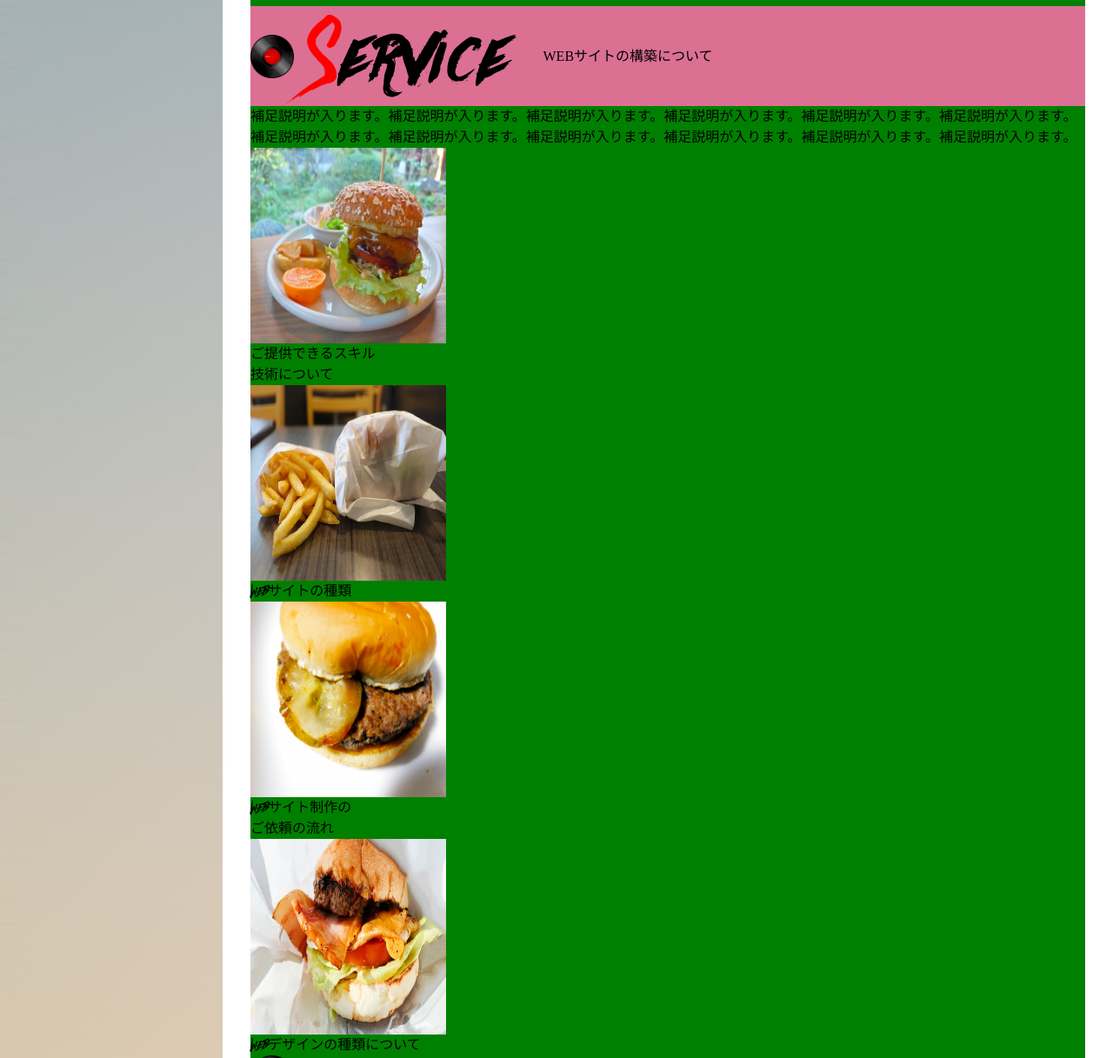
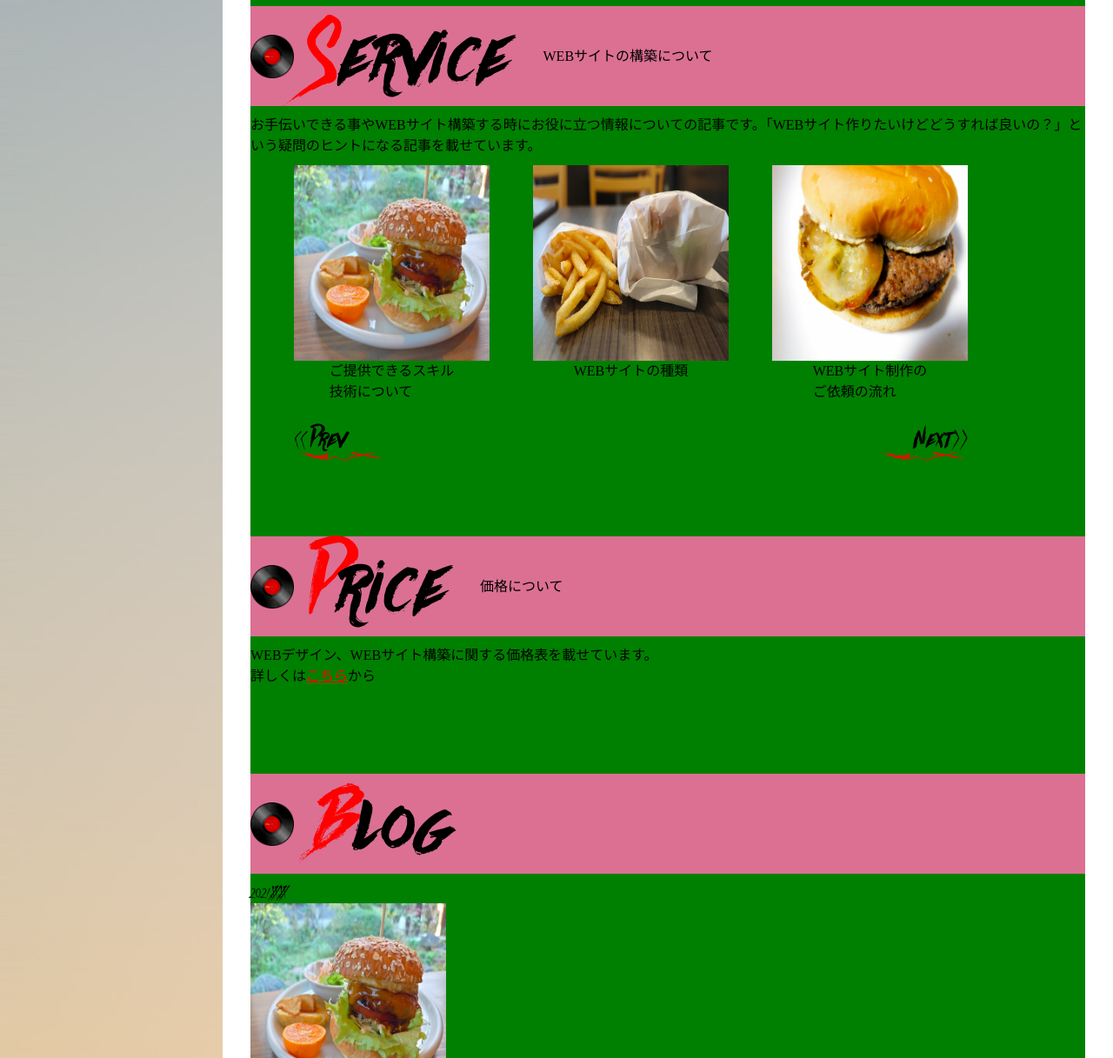
Before and after one commit to macmeals/portfolio, a plain HTML site: page frontpage.html in a window 1280 px wide. Shown: the part 1009-2226 px from the top of the page at 87% size. Drawn offline with nearby package versions, Linux system fonts and the light colour scheme; files whose address does not match are found by name; a web font is replaced by a local one.

Commit message:
Service部分実施

```diff
--- a/SCSS/object/component/_c-font.scss
+++ b/SCSS/object/component/_c-font.scss
@@ -20,3 +20,9 @@
 .c-sutitlefont {
     font-size: 100px;
 }
+
+.c-redunderline {
+    text-decoration: underline;
+    color: red;
+    font-family: "genkai-mincho";
+}
--- a/SCSS/object/project/_p-article.scss
+++ b/SCSS/object/project/_p-article.scss
@@ -105,4 +105,25 @@
     &__top {
         @include subtitle(115px);
     }
+
+    >p {
+        margin: 10px 0 10px 0;
+    }
 }
+
+.p-frontprice {
+    margin-top: 100px;
+    &__top {
+        @include subtitle(115px);
+        margin-bottom: 10px;
+    }
+
+}
+
+.p-frontblog {
+    margin-top: 100px;
+    &__top {
+        @include subtitle(115px);
+        margin-bottom: 10px;
+    }
+}
--- a/frontpage.html
+++ b/frontpage.html
@@ -99,44 +99,44 @@
                             <h2 class ="c-sutitlefont"><span>S</span>ervice</h2>
                             <p>WEBサイトの構築について</p>
                         </div>
-                        <p>補足説明が入ります。補足説明が入ります。補足説明が入ります。補足説明が入ります。補足説明が入ります。補足説明が入ります。補足説明が入ります。補足説明が入ります。補足説明が入ります。補足説明が入ります。補足説明が入ります。補足説明が入ります。</p>
-                        <div class="p-pagenation">
-                            <dl>
+                        <p>お手伝いできる事やWEBサイト構築する時にお役に立つ情報についての記事です。「WEBサイト作りたいけどどうすれば良いの？」という疑問のヒントになる記事を載せています。</p>
+                        <div class="p-pagination">
+                            <dl class="p-pagination__text">
                                 <dt><a href="#"><img src="./img/work1.jpg" alt="画像1枚めです" class=c-image__work></a></dt>
-                                <dd><a href="#">ご提供できるスキル</br>技術について</a></dd>
+                                <dd><a class="c-genkaifont" href="#">ご提供できるスキル</br>技術について</a></dd>
                             </dl>
-                            <dl>
+                            <dl class="p-pagination__text">
                                 <dt><a href="#"><img src="./img/work2.jpg" alt="画像2枚めです" class=c-image__work></a></dt>
-                                <dd><a href="#">WEBサイトの種類</a></dd>
+                                <dd><a class="c-genkaifont" href="#">WEBサイトの種類</a></dd>
                             </dl>
-                            <dl>
+                            <dl class="p-pagination__text">
                                 <dt><a href="#"><img src="./img/work3.jpg" alt="画像3枚めです" class=c-image__work></a></dt>
-                                <dd><a href="#">WEBサイト制作の</br>ご依頼の流れ</a></dd>
+                                <dd><a class="c-genkaifont" href="#">WEBサイト制作の</br>ご依頼の流れ</a></dd>
                             </dl>
-                            <dl>
+                            <dl class="p-pagination__text">
                                 <dt><a  href="#"><img src="./img/work4.jpg" alt="画像4枚めです" class=c-image__work></a></dt>
-                                <dd><a  href="#">WEBデザインの種類について</a></dd>
+                                <dd><a  class="c-genkaifont" href="#">WEBデザインの種類について</a></dd>
                             </dl>
                         </div>
                     </div>
                     <div class="p-frontprice">
                         <div class="p-frontprice__top">
                             <img src="./img/record.png" alt="toppageのシンボルです" class="c-image__record">
-                            <h2><span>P</span>rice</h2>
+                            <h2 class ="c-sutitlefont"><span>P</span>rice</h2>
                             <p>価格について</p>
                         </div>
-                        <p>問い合わせについての説明が入ります。問い合わせについての説明が入ります。問い合わせについての説明が入ります。問い合わせについての説明が入ります。問い合わせについての説明が入ります。問い合わせについての説明が入ります。問い合わせについての説明が入ります。問い合わせについての説明が入ります。問い合わせについての説明が入ります。</p>
-                        <p>詳しくは<a href="#">こちら</a>から</p>
+                        <p>WEBデザイン、WEBサイト構築に関する価格表を載せています。</p>
+                        <p>詳しくは<a class="c-redunderline" href="#">こちら</a>から</p>
                     </div>
                     <div class="p-frontblog">
                         <div class="p-frontblog__top">
                             <img src="./img/record.png" alt="toppageのシンボルです" class="c-image__record">
-                            <h2><span>B</span>log</h2>
+                            <h2 class ="c-sutitlefont"><span>B</span>log</h2>
                         </div>
                         <div class="p-pagenation">
                             <dl>
+                                <dd><a href="#">2021.XX.XX</a></dd>
                                 <dt><a href="#"><img src="./img/work1.jpg" alt="画像1枚めです" class=c-image__work></a></dt>
-                                <dd><a href="#">2021.XX.XX</a></dd>
                                 <dd><a href="#">初めてのブログの</br>立ち上げについて</a></dd>
                             </dl>
                             <dl>
```
Also changed, not shown: CSS/portfolio.css, 1 other file.
